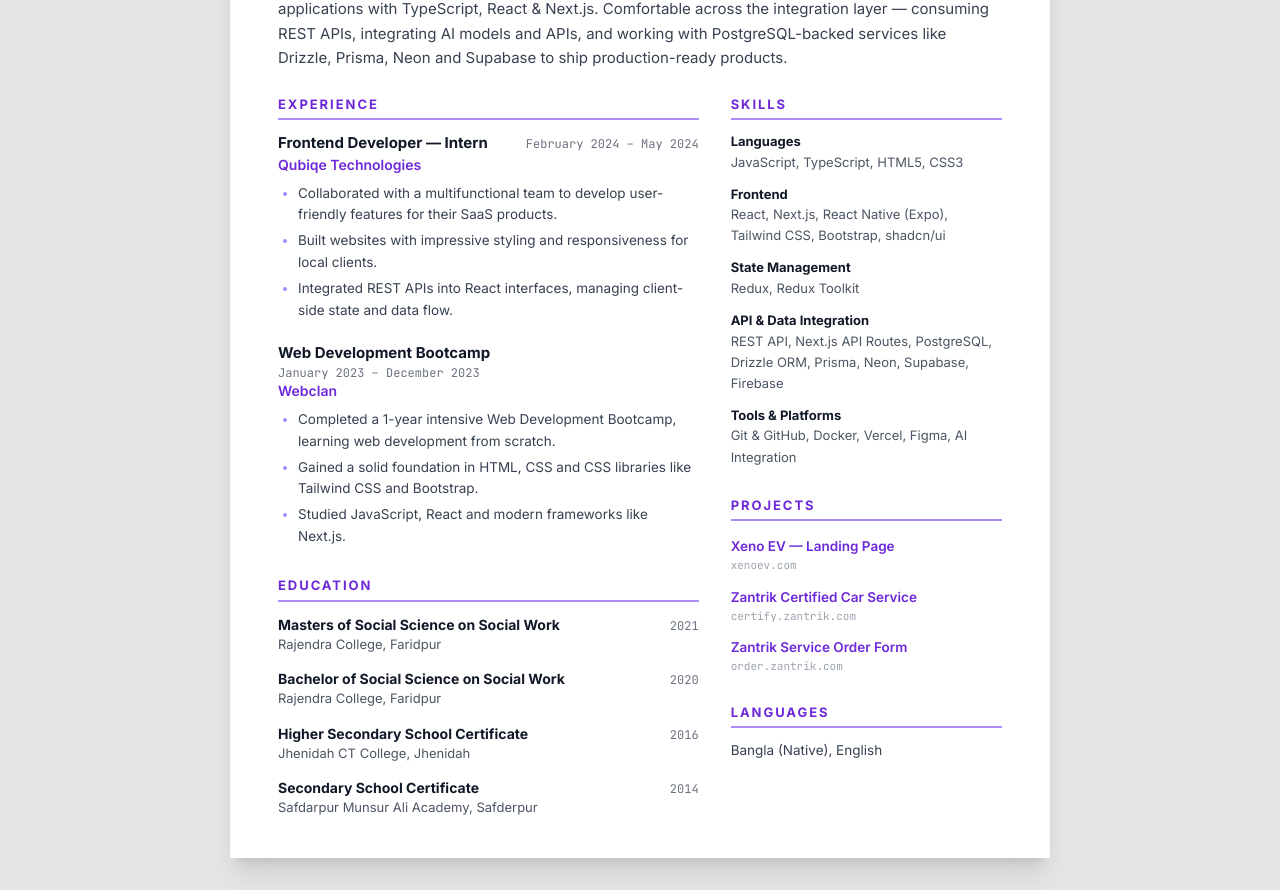
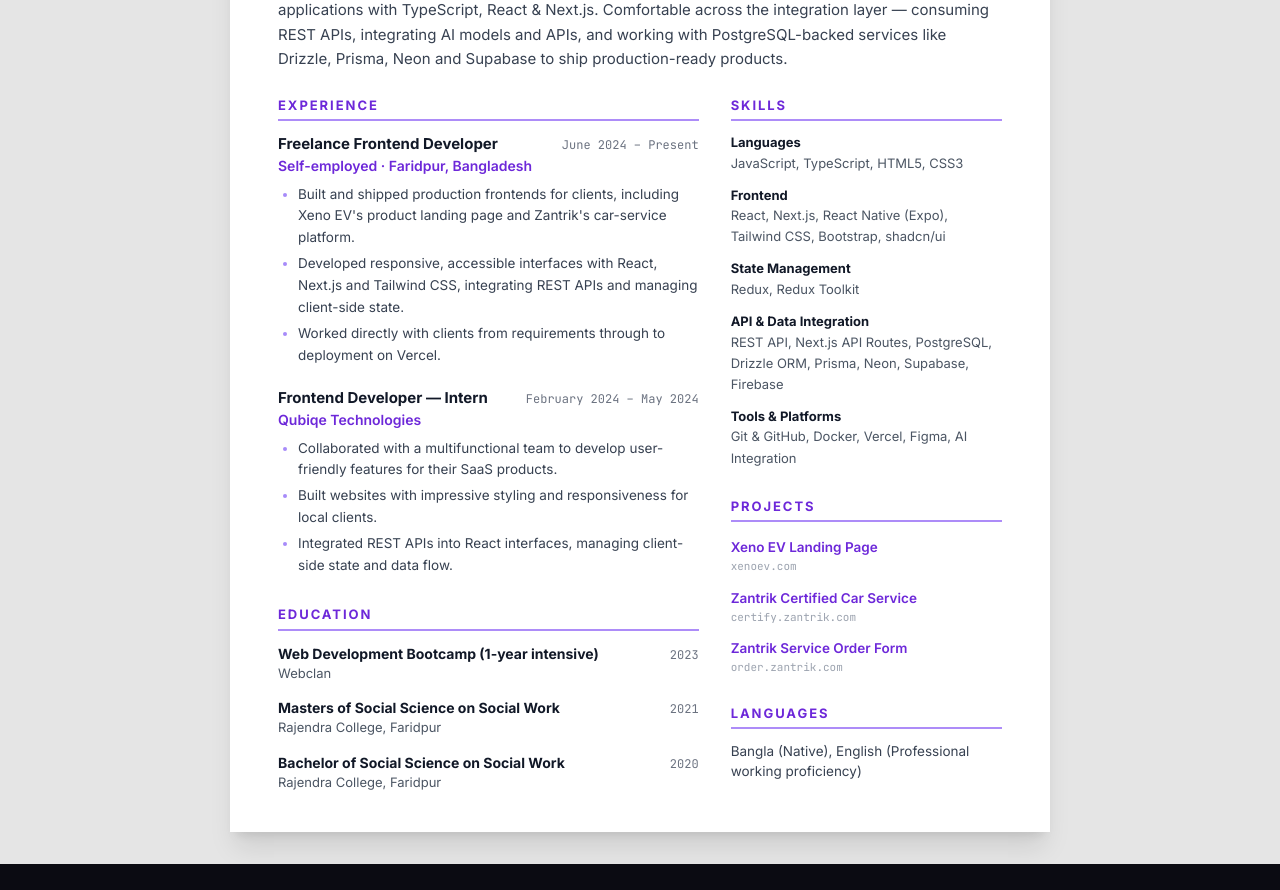
Before and after one commit to Fagunmridha/fagun-mridha, a Next.js app: page /resume in a window 1280 px wide. Shown: the part 372-1262 px from the top of the page. After the commit the page ends 1236 px from the top, so only its background shows below. Built offline with nearby package versions, Linux system fonts and the light colour scheme.

Commit message:
feat: update resume experience section with freelance role and project details, enhance title and language proficiency descriptions

```diff
--- a/pages/index.js
+++ b/pages/index.js
@@ -96,8 +96,8 @@
 
 const projects = [
   { img: "/sscc.png", name: "Xeno EV Landing Page", url: "https://xenoev.com/", tag: "Landing Page" },
-  { img: "/jantrik.png", name: "Jantrik Certified Car Service", url: "https://certify.zantrik.com/", tag: "Web App" },
-  { img: "/xnoev.png", name: "Zantrik's Service Order Form", url: "https://order.zantrik.com/", tag: "Web App" },
+  { img: "/jantrik.png", name: "Zantrik Certified Car Service", url: "https://certify.zantrik.com/", tag: "Web App" },
+  { img: "/xnoev.png", name: "Zantrik Service Order Form", url: "https://order.zantrik.com/", tag: "Web App" },
 ];
 
 const socials = [
--- a/pages/resume.js
+++ b/pages/resume.js
@@ -21,6 +21,16 @@
 
 const experience = [
   {
+    role: "Freelance Frontend Developer",
+    org: "Self-employed · Faridpur, Bangladesh",
+    date: "June 2024 – Present",
+    points: [
+      "Built and shipped production frontends for clients, including Xeno EV's product landing page and Zantrik's car-service platform.",
+      "Developed responsive, accessible interfaces with React, Next.js and Tailwind CSS, integrating REST APIs and managing client-side state.",
+      "Worked directly with clients from requirements through to deployment on Vercel.",
+    ],
+  },
+  {
     role: "Frontend Developer — Intern",
     org: "Qubiqe Technologies",
     date: "February 2024 – May 2024",
@@ -30,23 +40,12 @@
       "Integrated REST APIs into React interfaces, managing client-side state and data flow.",
     ],
   },
-  {
-    role: "Web Development Bootcamp",
-    org: "Webclan",
-    date: "January 2023 – December 2023",
-    points: [
-      "Completed a 1-year intensive Web Development Bootcamp, learning web development from scratch.",
-      "Gained a solid foundation in HTML, CSS and CSS libraries like Tailwind CSS and Bootstrap.",
-      "Studied JavaScript, React and modern frameworks like Next.js.",
-    ],
-  },
 ];
 
 const education = [
+  { degree: "Web Development Bootcamp (1-year intensive)", school: "Webclan", year: "2023" },
   { degree: "Masters of Social Science on Social Work", school: "Rajendra College, Faridpur", year: "2021" },
   { degree: "Bachelor of Social Science on Social Work", school: "Rajendra College, Faridpur", year: "2020" },
-  { degree: "Higher Secondary School Certificate", school: "Jhenidah CT College, Jhenidah", year: "2016" },
-  { degree: "Secondary School Certificate", school: "Safdarpur Munsur Ali Academy, Safderpur", year: "2014" },
 ];
 
 const skills = [
@@ -58,7 +57,7 @@
 ];
 
 const projects = [
-  { name: "Xeno EV — Landing Page", url: "https://xenoev.com/" },
+  { name: "Xeno EV Landing Page", url: "https://xenoev.com/" },
   { name: "Zantrik Certified Car Service", url: "https://certify.zantrik.com/" },
   { name: "Zantrik Service Order Form", url: "https://order.zantrik.com/" },
 ];
@@ -74,7 +73,7 @@
   return (
     <>
       <Head>
-        <title>Md. Rakibul Abedin — Resume</title>
+        <title>Md. Rakibul Abedin (Fagun Mridha) — Resume</title>
       </Head>
 
       <div className="resume-page min-h-screen bg-neutral-200 py-8 text-gray-800 print:bg-white print:py-0">
@@ -103,7 +102,10 @@
           {/* Header */}
           <header className="border-b border-gray-200 pb-6">
             <h1 className="text-4xl font-extrabold tracking-tight text-gray-900">
-              Md. Rakibul Abedin
+              Md. Rakibul Abedin{" "}
+              <span className="text-2xl font-semibold text-gray-500">
+                (Fagun Mridha)
+              </span>
             </h1>
             <p className="mt-1 text-lg font-semibold text-violet-700">
               Frontend Developer (React &amp; Next.js)
@@ -214,7 +216,9 @@
 
               <section>
                 <SectionTitle>Languages</SectionTitle>
-                <p className="text-[13.5px] text-gray-700">Bangla (Native), English</p>
+                <p className="text-[13.5px] text-gray-700">
+                  Bangla (Native), English (Professional working proficiency)
+                </p>
               </section>
             </div>
           </div>
--- a/styles/globals.css
+++ b/styles/globals.css
@@ -305,6 +305,8 @@
     margin: 0 !important;
     max-width: 100% !important;
     border: 0 !important;
+    /* @page margin already frames the sheet — the on-screen padding would double it */
+    padding: 0 !important;
   }
   .resume-page * {
     -webkit-print-color-adjust: exact !important;
```
